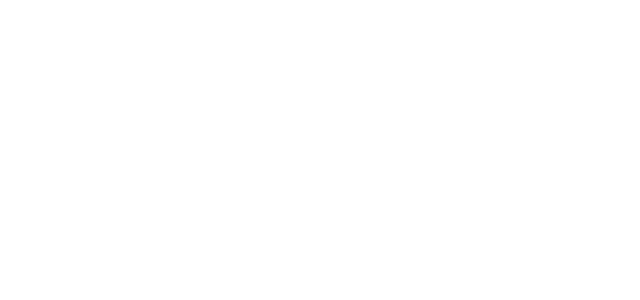
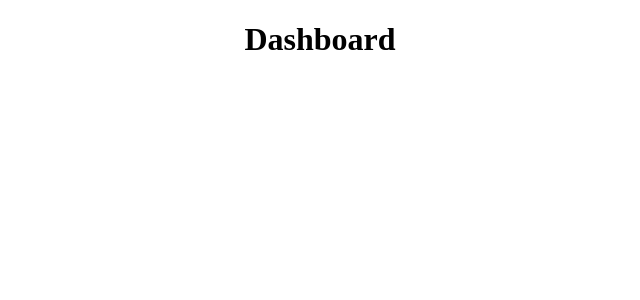
Before and after one commit to ermin-cahtarevic/outdoor-client, a React (Create React App) app: page /dashboard in a window 1280 px wide. Shown: the top 300 px of the page, without its empty margins (320-960 px from the left). Built offline with nearby package versions, Linux system fonts and the light colour scheme.

Commit message:
Add basic Home and Dashboard components, and set up routes

```diff
--- a/package.json
+++ b/package.json
@@ -8,6 +8,8 @@
     "@testing-library/user-event": "^7.1.2",
     "react": "^16.13.1",
     "react-dom": "^16.13.1",
+    "react-router": "^5.2.0",
+    "react-router-dom": "^5.2.0",
     "react-scripts": "3.4.1"
   },
   "scripts": {
--- a/src/App.js
+++ /dev/null
@@ -1,10 +0,0 @@
-import React from 'react';
-import './App.css';
-
-function App() {
-  return (
-    <div className="App" />
-  );
-}
-
-export default App;
--- /dev/null
+++ b/src/components/App.js
@@ -0,0 +1,24 @@
+import React from 'react';
+import '../styles/App.css';
+import Home from './Home';
+import { BrowserRouter, Switch, Route } from 'react-router-dom';
+import Dashboard from './Dashboard';
+
+function App() {
+  return (
+    <div className="App">
+      <BrowserRouter>
+        <Switch>
+          <Route exact path="/">
+            <Home />
+          </Route>
+          <Route exact path="/dashboard">
+            <Dashboard />
+          </Route>
+        </Switch>
+      </BrowserRouter>
+    </div>
+  );
+}
+
+export default App;
--- /dev/null
+++ b/src/components/Dashboard.js
@@ -0,0 +1,9 @@
+import React from 'react';
+
+const Dashboard = () => (
+  <div>
+    <h1>Dashboard</h1>
+  </div>
+);
+
+export default Dashboard;
--- /dev/null
+++ b/src/components/Home.js
@@ -0,0 +1,9 @@
+import React from 'react';
+
+const Home = () => (
+  <div>
+    <h1>Home</h1>
+  </div>
+);
+
+export default Home;
--- a/src/index.js
+++ b/src/index.js
@@ -1,6 +1,6 @@
 import React from 'react';
 import ReactDOM from 'react-dom';
-import App from './App';
+import App from './components/App';
 
 ReactDOM.render(
   <React.StrictMode>
```
Also changed, not shown: src/styles/App.css (renamed from src/App.css), 1 other file (tests, documents, lock files or other folders).
